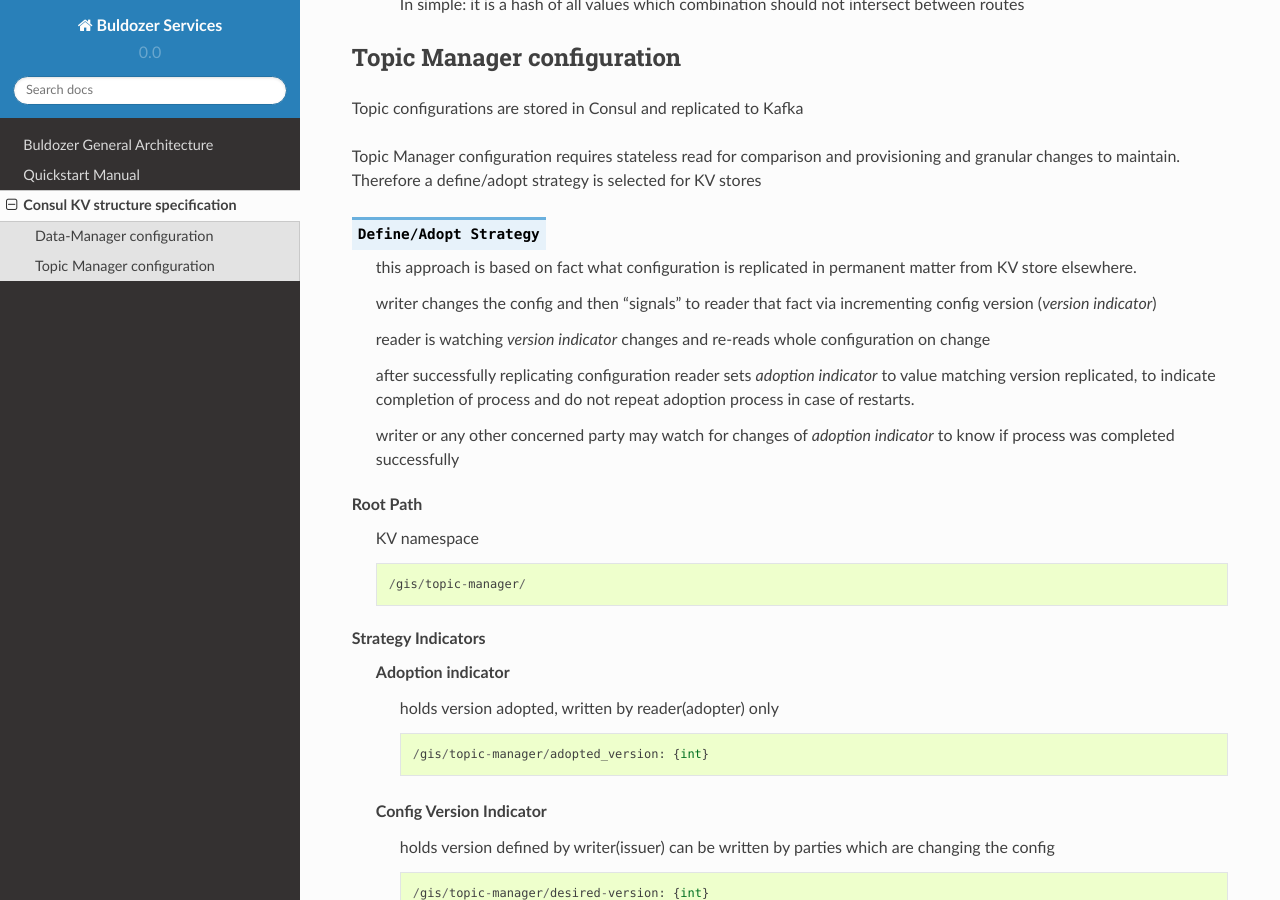
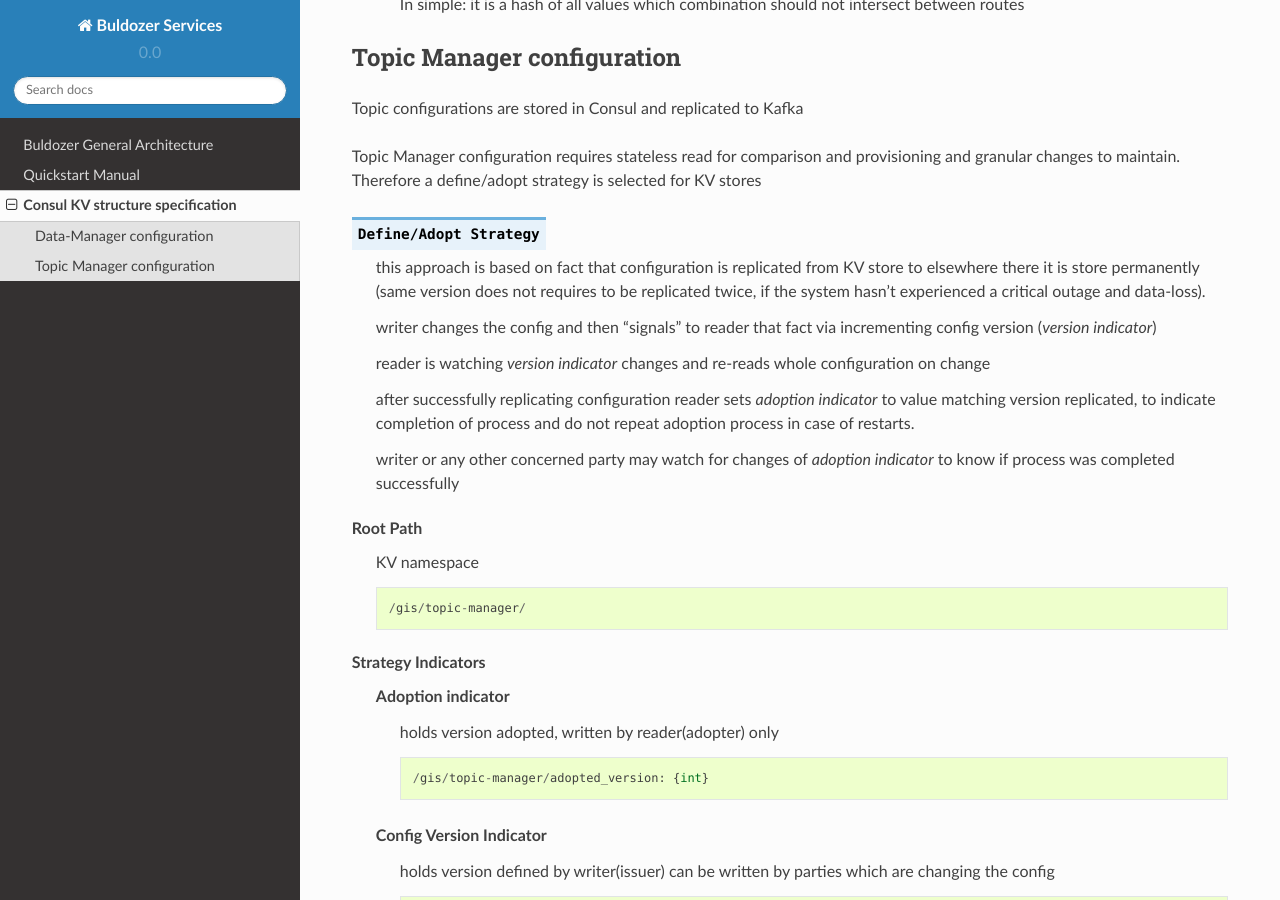
Before and after one commit to carrotFoxx/services, a Sphinx documentation site: the page built from docs/consul.rst, in a window 1280 px wide and 900 px high, scrolled down 1322 px. Built offline with Sphinx 7.4.7 and the Read the Docs theme 2.0.0, drawn with Linux system fonts in a browser that asks for light colours; formulas are drawn with MathJax 3; pages that are not in the unit, such as notebooks, are missing from menus.

Commit message:
fix typos

```diff
--- a/docs/consul.rst
+++ b/docs/consul.rst
@@ -90,9 +90,11 @@ define/adopt strategy is selected for KV stores
 
 .. describe:: Define/Adopt Strategy
 
-    this approach is based on fact what configuration
-    is replicated in permanent matter from KV store
-    elsewhere.
+    this approach is based on fact that configuration
+    is replicated from KV store to elsewhere there
+    it is store permanently (same version does not
+    requires to be replicated twice, if the system
+    hasn't experienced a critical outage and data-loss).
 
     writer changes the config and then "signals" to
     reader that fact via incrementing config version
```
